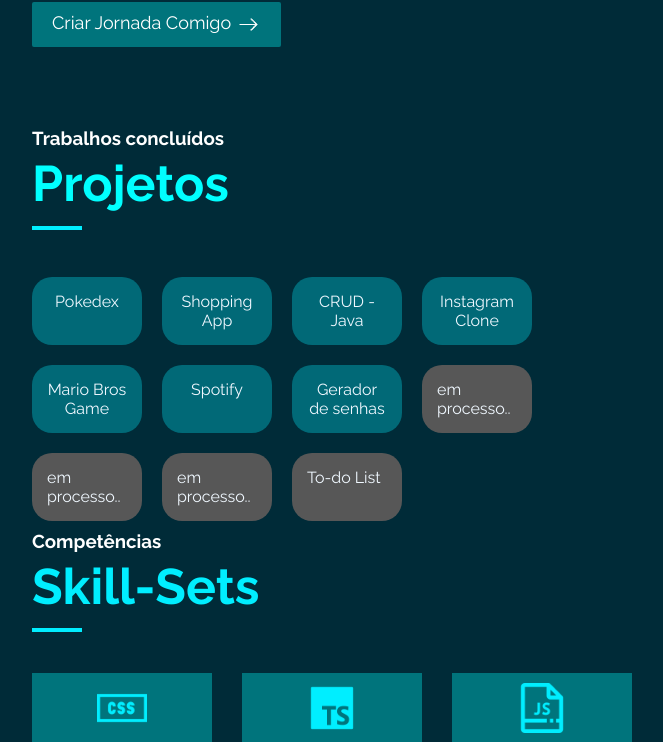
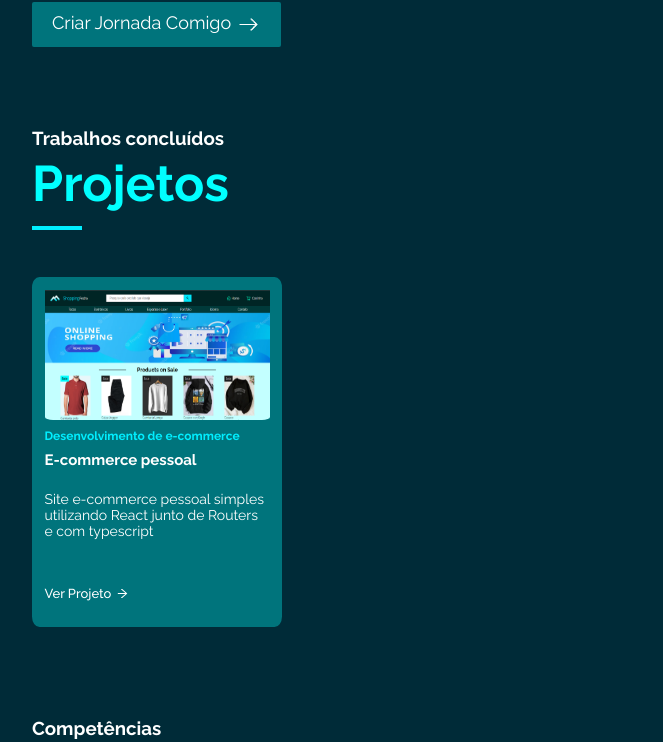
Before and after one commit to PedroPaulo-Git/MyRepository-in-React, a React (Create React App) app: page / in a window 1280 px wide. Shown: the part 480-1222 px from the top of the page, without its empty margins (98-761 px from the left). Built offline with nearby package versions, Linux system fonts and the light colour scheme.

Commit message:
Projects changed

```diff
--- a/package.json
+++ b/package.json
@@ -11,6 +11,7 @@
     "@types/react": "^18.2.12",
     "react": "^18.2.0",
     "react-dom": "^18.2.0",
+    "react-icons": "^4.11.0",
     "react-router-dom": "^6.13.0",
     "react-scripts": "^5.0.1",
     "uuid": "^7.0.0",
--- a/src/components/header.tsx
+++ b/src/components/header.tsx
@@ -48,7 +48,7 @@
               ref={(el) => (navLinksRef.current[0] = el)}
               className={linkAtivo === '/' ? 'link_nav active' : 'link_nav'}
             >
-              <span className='headerNav'>Home</span>
+              <span className='headerNav '>Home</span>
             </NavLink>
             <NavLink
               to="/servicos"
--- a/src/components/home.tsx
+++ b/src/components/home.tsx
@@ -8,7 +8,7 @@
         <div>
             <main className={styles.homeall}>
 
-            <h1 >Olá, eu sou um Desenvolvedor Front-end</h1>
+            <h1 className={styles.h1homeall} >Olá, eu sou um Desenvolvedor Front-end</h1>
             <p  className={styles.phome}>Meu foco é front-end e este é meu portfólio. Aqui, você encontrará exemplos
             de trabalhos que realizei, incluindo sites e aplicações.
             Fico feliz em poder compartilhar um pouco do meu trabalho com você.</p>
--- a/src/components/projects.tsx
+++ b/src/components/projects.tsx
@@ -1,28 +1,35 @@
 import React from 'react'
-import styles from '../styles/projects.module.css'
-
-function Projects(){
-    return(
+import styles from '../styles/projects.module.css';
+import projeto1 from '../imgs/siteShopping.png';
+import { AiOutlineArrowRight } from "react-icons/ai";
+function Projects() {
+    return (
         <div>
             <main className={styles.projetscALL}>
                 <h3>Trabalhos concluídos</h3>
                 <h1 className={styles.projetsch1}>Projetos</h1>
                 <span className={styles.skillset_style}></span>
-                <div  className={styles.projets}>
+                <div className={styles.projets}>
+                    <div className={styles.projet1}>
 
-                    <a  className={styles.projets_content} href="https://github.com/PedroPaulo-Git/Pokedex">Pokedex</a>
 
-                    <a  className={styles.projets_content} href="https://github.com/PedroPaulo-Git/Shopping_app">Shopping App</a>
-                    <a  className={styles.projets_content} href="https://github.com/PedroPaulo-Git/Shopping_app">CRUD -Java</a>
-                    <a  className={styles.projets_content} href="https://github.com/PedroPaulo-Git/Instagram_Clone">Instagram Clone</a>
-                    <a  className={styles.projets_content} href="https://github.com/PedroPaulo-Git/MarioBrosGame">Mario Bros Game</a>
-                    <a  className={styles.projets_content} href="https://github.com/PedroPaulo-Git/Spotify">Spotify</a>
-                    <a  className={styles.projets_content} href="https://github.com/PedroPaulo-Git/Gerador-de-senhas">Gerador de senhas</a>
-                    <a  className={styles.projets_content_process} href="">em processo..</a>
-                    <a  className={styles.projets_content_process} href="">em processo..</a>
-                    <a  className={styles.projets_content_process} href="">em processo..</a>
-                    <a  className={styles.projets_content_process} href="">To-do List</a>
-                 </div>
+                        <div className={styles.containerProject1}>
+
+                            <img className={styles.imgprojet1content} src={projeto1} alt="" />
+                            <div className={styles.projectinfo}>
+                                <h1 className={styles.h1infoproject}>Desenvolvimento de e-commerce</h1>
+                                <h1 className={styles.h1project}>E-commerce pessoal</h1>
+                                <p className={styles.paragrafoproject}>Site e-commerce pessoal simples utilizando React junto de Routers e com typescript</p>
+                                <a className={styles.redirectproject} href=""><p className={styles.paragraforedirectproject}>Ver Projeto </p> <AiOutlineArrowRight/></a>
+                            </div>
+                        </div>
+
+
+
+                    </div>
+
+
+                </div>
             </main>
         </div>
     )
--- a/src/styles/Home.module.css
+++ b/src/styles/Home.module.css
@@ -11,7 +11,7 @@
     max-width: 39%;
     color: rgb(190, 190, 190);
 }
-h1{
+.h1homeall{
     max-width: 60%;
     font-size: 50px;
     color: white;
--- a/src/styles/projects.module.css
+++ b/src/styles/projects.module.css
@@ -1,83 +1,149 @@
-.projetscALL{
+.projetscALL {
     display: block;
     margin-top: 10vh;
-    height: 300px;
+    margin-bottom: 30vh;
+    height: 350px;
 }
-.projetsch1{
+
+.projetsch1 {
+    font-size: 50px;
     margin: 0;
     width: 200px;
     display: flex;
     color: aqua;
 }
-.skillset_style{
+
+.skillset_style {
     transition: width 2s ease-in-out;
     margin-top: 1%;
     width: 50px;
     position: absolute;
     height: 4px;
-    background-color:rgb(0, 238, 255);
+    background-color: rgb(0, 238, 255);
 }
-h1.h1skill:hover + .skillset_style {
-   transition: width 1s ease-in-out;
-   width: 150px;
+
+h1.projetsch1:hover+.skillset_style {
+    transition: width 1s ease-in-out;
+    width: 150px;
+
 }
-.projets{
+
+.projets {
     width: 500px;
     display: grid;
-    grid-template-columns: repeat(4,1fr);
+    grid-template-columns: repeat(4, 1fr);
     gap: 20px;
     margin-top: 8vh;
     right: 30%;
-}
-.projets_content{
-    border-radius: 20px;
-    background-color: rgb(1, 105, 119);
-    color: aliceblue;
-    text-decoration: none;
-    padding: 15px;
-
-    text-align: center;
-    justify-content: center;
-}
-.projets_content_process{
-    border-radius: 20px;
-    background-color: rgb(87, 87, 87);
-    color: aliceblue;
-    text-decoration: none;
-    padding: 15px;
-
-}
-.projets_content:hover{
-
-    background-color: rgb(1, 128, 145);
-
-}
-.projets_content_process:hover{
-
-    background-color: rgb(71, 71, 71);
 
 
 }
-@media(max-width: 767px){
-    .projets_content{
+.projet1{
+    border-radius: 3%;
+    background-color: rgb(0, 116, 124);
+    width: 250px;
+    height: 350px;
+    overflow: hidden;
+}
+.projectinfo{
+ padding-inline: 5%;
+ text-align: left;
+}
+.h1infoproject{
+
+    margin-top: 0;
+    color: rgb(0, 238, 255);
+    width: 100%;
+    font-size: 12px;
+
+}
+.h1project{
+    margin-top: 0;
+    font-size: 15px;
+    color: white;
+}
+.paragrafoproject{
+    font-size: 14px;
+    color: white;
+    margin-top: 10%;
+}
+.containerProject1{
+    height: 100%;
+    text-align: center;
+
+}
+.imgprojet1content{
+   pointer-events: none;
+   padding-top: 5%;
+   padding-bottom: 2%;
+   width: 90%;
+   height: 130px;
+   border-radius: 8px;
+
+}
+a.redirectproject{
+    margin-top: 15%;
+    font-weight: 500;
+    color: white;
+    display: flex;
+    font-size: 13px;
+    width: 50%;
+    align-items: center;
+    text-align: center;
+    justify-content: left;
+    text-decoration: none;
+
+}
+a.redirectproject:hover{
+
+    color: rgb(0, 238, 255);
+
+}
+.paragraforedirectproject{
+    margin-right: 5px;
+
+
+
+}
+
+
+@media(max-width: 767px) {
+    .projetsch1 {
+        margin-bottom: 0.3vh;
+    }
+
+    .projets_content {
         padding: 8px;
         font-size: 15px;
 
     }
-    .projets_content_process{
+
+    .projets_content_process {
         padding: 8px;
         font-size: 15px;
     }
-    .projets{
-        width:200px;
+
+    .projets {
+        width: 40vh;
         display: grid;
-        grid-template-columns: repeat(4,1fr);
+        grid-template-columns: repeat(4, 1fr);
         gap: 20px;
-        margin-top: 8vh;
+        margin-top: 4vh;
         right: 30%;
     }
-    .projetscALL{
-        margin-bottom: 5vh;
-        height: 75vh;
+
+    .projetscALL {
+        margin-bottom: 20vh;
+        margin-top: 8vh;
+        height: 325px;
     }
 }
+
+@media (max-width:900px) {
+    .projetscALL {
+
+        margin-top: 8vh;
+
+
+    }
+}
--- a/src/styles/skillsets.module.css
+++ b/src/styles/skillsets.module.css
@@ -69,6 +69,10 @@
 }
 @media(max-width: 767px){
 
+    .skillall{
+        margin-top:20vh;
+    }
+
     .pskill{
         margin-bottom: 0;
         font-size:9px;
@@ -120,7 +124,7 @@
 }
 @media (max-width:900px){
     .skillall{
-        margin-top: 5vh;
+        margin-top: 50px;
     }
     .maincontainerskill{
         margin-top: 5%;
@@ -156,6 +160,7 @@
 
     }
 }
+
 @media (min-width:1300px){
     .maincontainerskill{
 
```
Also changed, not shown: src/imgs/siteShopping.png (added), 1 other file (tests, documents, lock files or other folders).
